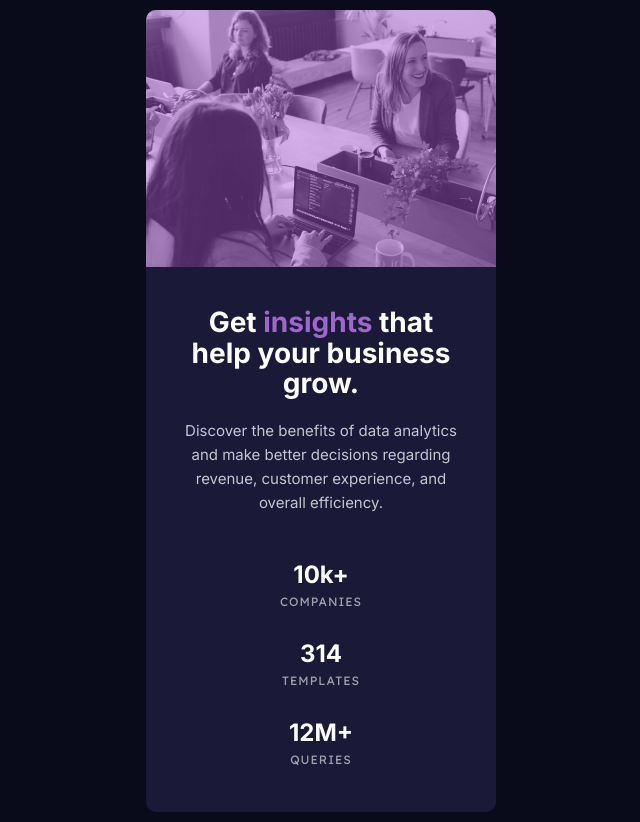
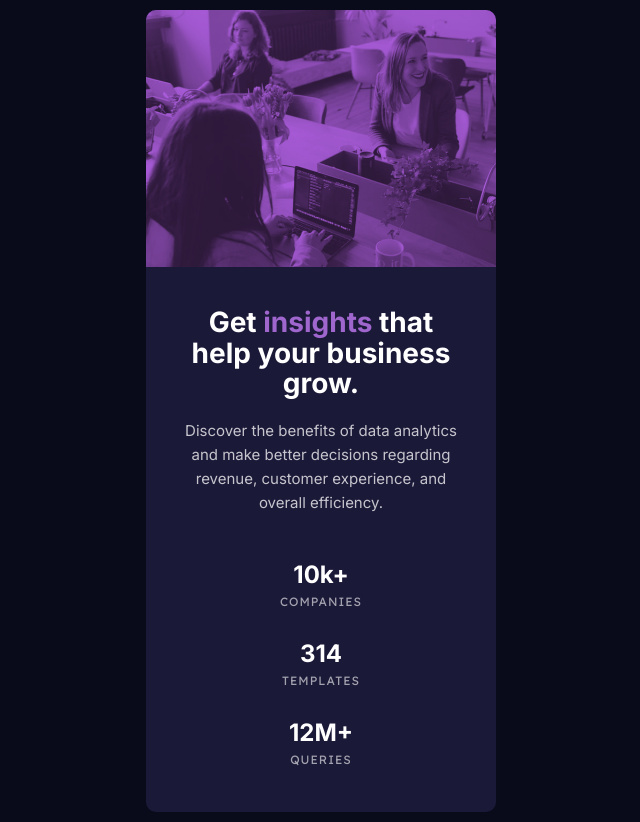
Before and after one commit to AdrianX19/stats-preview-card-component, a plain HTML site: page index.html in a window 1280 px wide. Shown: the whole page, without its empty margins (319-959 px from the left). Drawn offline with Linux system fonts and the light colour scheme.

Commit message:
Fixed image overlay

```diff
--- a/css/style.css
+++ b/css/style.css
@@ -39,27 +39,14 @@ body {
 }
 
 .img-wrapper {
-    position: relative;
     line-height: 0;
-    /* background: var(--accentColor); */
-}
-
-.img-wrapper::after {
-    content: '';
-    position: absolute;
-    top: 0;
-    left: 0;
-    width: 100%;
-    height: 100%;
     background: var(--accentColor);
-    opacity: .45;
-
 }
 
 .stats-card img {
     width: 100%;
-    /* mix-blend-mode: overlay; */
-    /* border-radius: 10px 10px 0 0; */
+    mix-blend-mode: multiply;
+    opacity: .75;
 }
 
 .text-content {
@@ -130,7 +117,6 @@ body {
     }
 
     .stats-card img {
-        content: url('../images/image-header-desktop.jpg') !important;
         width: auto;
         height: 100%;
     }
--- a/index.html
+++ b/index.html
@@ -13,7 +13,10 @@
 <body>
   <main class="stats-card">
     <div class="img-wrapper">
-      <img src="images/image-header-mobile.jpg" alt="People in the conference room">
+      <picture>
+        <source media="(min-width: 1440px)" srcset="images/image-header-desktop.jpg" />
+        <img src="images/image-header-mobile.jpg" alt="People in the conference room" />
+      </picture>
     </div>
     <section class="text-content">
       <h1 class="title">Get <span>insights</span> that help your business grow.</h1>
```
